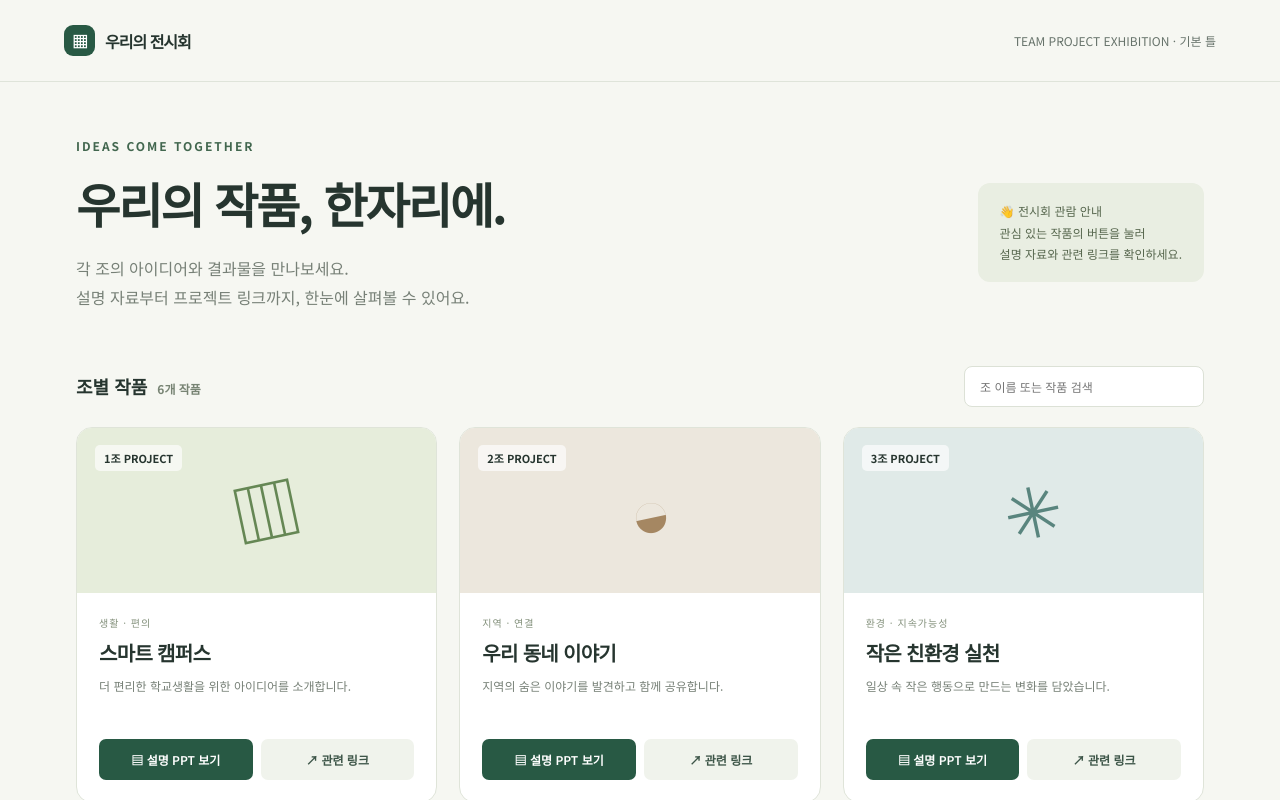
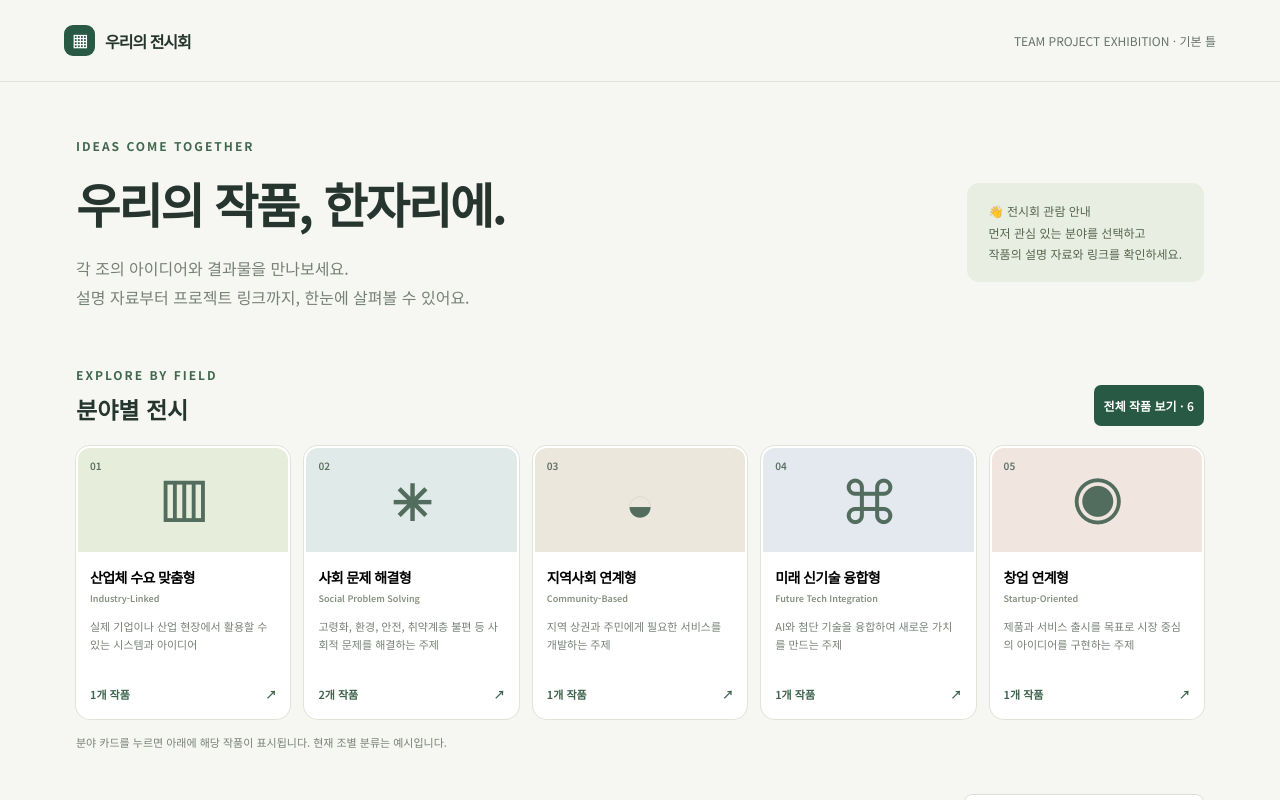
Before and after one commit to lsmxy4/prreset, a React (Vite) app: page / in a window 1280 px wide. Shown: the top 800 px of the page. Built offline with nearby package versions, Linux system fonts and the light colour scheme.

Commit message:
Update Site source

```diff
--- a/src/App.tsx
+++ b/src/App.tsx
@@ -2,6 +2,8 @@ import { useEffect, useRef, useState } from 'react';
 import type { CSSProperties } from 'react';
 import { teams } from './teams';
 import type { Team } from './teams';
+import { categories } from './categories';
+import type { CategoryId } from './categories';
 
 type Action = 'ppt' | 'link';
 type Selection = { team: Team; action: Action };
@@ -19,7 +21,7 @@ function TeamCard({ team, onOpen }: { team: Team; onOpen: (team: Team, action: A
     </div>
     <div className="body">
       <div className="category">
-        {team.category}
+        {categories.find(category => category.id === team.category)?.name}
       </div>
       <h3>
         {team.title}
@@ -103,7 +105,12 @@ function ProjectDialog({ selection, onClose }: { selection: Selection; onClose:
 export default function App() {
   const [query, setQuery] = useState('');
   const [selection, setSelection] = useState<Selection | null>(null);
-  const filtered = teams.filter(team => (team.name + team.title + team.description).includes(query.trim()));
+  const [activeCategory, setActiveCategory] = useState<CategoryId | 'all'>('all');
+  const filtered = teams.filter(team =>
+    (activeCategory === 'all' || team.category === activeCategory) &&
+    (team.name + team.title + team.description).includes(query.trim())
+  );
+  const selectedCategory = categories.find(category => category.id === activeCategory);
   function open(team: Team, action: Action) {
     const address = action === 'ppt' ? team.pptUrl : team.projectUrl;
     if (address) {
@@ -144,15 +151,34 @@ export default function App() {
         <div className="note">
           👋 전시회 관람 안내
           <br />
-          관심 있는 작품의 버튼을 눌러
+          먼저 관심 있는 분야를 선택하고
           <br />
-          설명 자료와 관련 링크를 확인하세요.
+          작품의 설명 자료와 링크를 확인하세요.
         </div>
       </section>
-      <section>
+      <section className="category-section" aria-labelledby="category-heading">
+        <div className="category-heading">
+          <div><div className="eyebrow">EXPLORE BY FIELD</div><h2 id="category-heading">분야별 전시</h2></div>
+          <button className="show-all" aria-pressed={activeCategory === 'all'} onClick={() => setActiveCategory('all')}>전체 작품 보기 · {teams.length}</button>
+        </div>
+        <div className="category-grid">
+          {categories.map((category, index) => <button
+            key={category.id}
+            className={`category-card${activeCategory === category.id ? ' selected' : ''}`}
+            aria-pressed={activeCategory === category.id}
+            aria-controls="projects"
+            onClick={() => setActiveCategory(category.id)}
+          >
+            <div className="category-art" style={{ background: category.color }} aria-hidden="true"><span>{category.symbol}</span><small>0{index + 1}</small></div>
+            <div className="category-info"><strong>{category.name}</strong><span className="category-english">{category.english}</span><p>{category.description}</p><span className="category-count">{teams.filter(team => team.category === category.id).length}개 작품 <span aria-hidden="true">↗</span></span></div>
+          </button>)}
+        </div>
+        <p className="category-hint">분야 카드를 누르면 아래에 해당 작품이 표시됩니다. 현재 조별 분류는 예시입니다.</p>
+      </section>
+      <section id="projects" aria-labelledby="projects-heading">
         <div className="toolbar">
-          <h2>
-            조별 작품
+          <h2 id="projects-heading" aria-live="polite">
+            {selectedCategory?.name ?? '전체 조별 작품'}
             <span>
               {filtered.length}개 작품
             </span>
@@ -166,7 +192,7 @@ export default function App() {
         <div className="grid">
           {filtered.map(team => <TeamCard key={team.name} team={team} onOpen={open} />)}
           {filtered.length === 0 && <div className="empty">
-            검색한 작품이 없습니다.
+            {query.trim() ? '이 분야에 검색 조건과 일치하는 작품이 없습니다.' : '이 분야에 등록된 작품이 없습니다.'}
           </div>}
         </div>
       </section>
--- /dev/null
+++ b/src/categories.ts
@@ -0,0 +1,9 @@
+export const categories = [
+  { id: 'industry', name: '산업체 수요 맞춤형', english: 'Industry-Linked', symbol: '▥', description: '실제 기업이나 산업 현장에서 활용할 수 있는 시스템과 아이디어', color: '#e6eddb' },
+  { id: 'social', name: '사회 문제 해결형', english: 'Social Problem Solving', symbol: '✳', description: '고령화, 환경, 안전, 취약계층 불편 등 사회적 문제를 해결하는 주제', color: '#e0eae8' },
+  { id: 'community', name: '지역사회 연계형', english: 'Community-Based', symbol: '◒', description: '지역 상권과 주민에게 필요한 서비스를 개발하는 주제', color: '#ece7dd' },
+  { id: 'future', name: '미래 신기술 융합형', english: 'Future Tech Integration', symbol: '⌘', description: 'AI와 첨단 기술을 융합하여 새로운 가치를 만드는 주제', color: '#e4e9f0' },
+  { id: 'startup', name: '창업 연계형', english: 'Startup-Oriented', symbol: '◉', description: '제품과 서비스 출시를 목표로 시장 중심의 아이디어를 구현하는 주제', color: '#f0e5df' },
+] as const;
+
+export type CategoryId = (typeof categories)[number]['id'];
--- a/src/styles.css
+++ b/src/styles.css
@@ -347,3 +347,22 @@ button:disabled {
     opacity: .45;
     cursor: default
 }
+.category-section { margin: 12px 0 42px; }
+.category-heading { display: flex; align-items: flex-end; justify-content: space-between; gap: 16px; margin-bottom: 20px; }
+.category-heading h2 { margin-top: 9px; font-size: 23px; }
+.show-all { background: #e8ede2; color: #365341; }
+.show-all[aria-pressed="true"] { background: #285944; color: white; }
+.category-grid { display: grid; grid-template-columns: repeat(5, minmax(0, 1fr)); gap: 14px; }
+.category-card { padding: 0; text-align: left; border: 2px solid transparent; background: white; border-radius: 14px; overflow: hidden; box-shadow: 0 0 0 1px #dfe4d9; }
+.category-card.selected { border-color: #285944; box-shadow: 0 3px 12px #28594418; }
+.category-art { height: 104px; position: relative; display: grid; place-items: center; }
+.category-art > span { font-size: 49px; color: #526c5d; }
+.category-art small { position: absolute; top: 10px; left: 12px; color: #5c7162; font-size: 10px; }
+.category-info { padding: 15px 12px; }
+.category-info strong { display: block; font-size: 14px; letter-spacing: -.6px; }
+.category-english { display: block; color: #879180; font-size: 9px; margin-top: 5px; }
+.category-info p { font-size: 11px; line-height: 1.7; font-weight: 400; min-height: 57px; margin: 12px 0; }
+.category-count { display: flex; justify-content: space-between; font-size: 11px; color: #3c634b; }
+.category-hint { font-size: 11px; margin: 14px 0 0; }
+@media(max-width:1000px) { .category-grid { grid-template-columns: repeat(3, minmax(0, 1fr)); } }
+@media(max-width:580px) { .category-grid { grid-template-columns: repeat(2, minmax(0, 1fr)); } .category-heading { align-items: center; } .show-all { font-size: 11px; } .category-info p { min-height: 57px; } }
--- a/src/teams.ts
+++ b/src/teams.ts
@@ -1,7 +1,9 @@
+import type { CategoryId } from './categories';
+
 export interface Team {
     name: string;
     title: string;
-    category: string;
+    category: CategoryId;
     description: string;
     bg: string;
     ink: string;
@@ -15,7 +17,7 @@ export const teams: Team[] = [
     {
         name: '1조',
         title: '스마트 캠퍼스',
-        category: '생활 · 편의',
+        category: 'industry',
         description: '더 편리한 학교생활을 위한 아이디어를 소개합니다.',
         bg: '#e6eddb',
         ink: '#658754',
@@ -26,7 +28,7 @@ export const teams: Team[] = [
     {
         name: '2조',
         title: '우리 동네 이야기',
-        category: '지역 · 연결',
+        category: 'community',
         description: '지역의 숨은 이야기를 발견하고 함께 공유합니다.',
         bg: '#ece7dd',
         ink: '#a58762',
@@ -37,7 +39,7 @@ export const teams: Team[] = [
     {
         name: '3조',
         title: '작은 친환경 실천',
-        category: '환경 · 지속가능성',
+        category: 'social',
         description: '일상 속 작은 행동으로 만드는 변화를 담았습니다.',
         bg: '#e0eae8',
         ink: '#59857e',
@@ -48,7 +50,7 @@ export const teams: Team[] = [
     {
         name: '4조',
         title: '함께하는 배움',
-        category: '교육 · 협력',
+        category: 'social',
         description: '서로의 지식을 나누는 새로운 학습 경험을 제안합니다.',
         bg: '#e9e5ef',
         ink: '#8e78a4',
@@ -59,7 +61,7 @@ export const teams: Team[] = [
     {
         name: '5조',
         title: '일상의 기록',
-        category: '문화 · 기록',
+        category: 'startup',
         description: '평범한 순간을 특별하게 남기는 프로젝트입니다.',
         bg: '#f0e5df',
         ink: '#b08772',
@@ -70,7 +72,7 @@ export const teams: Team[] = [
     {
         name: '6조',
         title: '새로운 연결',
-        category: '소통 · 커뮤니티',
+        category: 'future',
         description: '사람과 사람 사이를 이어 주는 방법을 고민합니다.',
         bg: '#e4e9f0',
         ink: '#7589a9',
```
